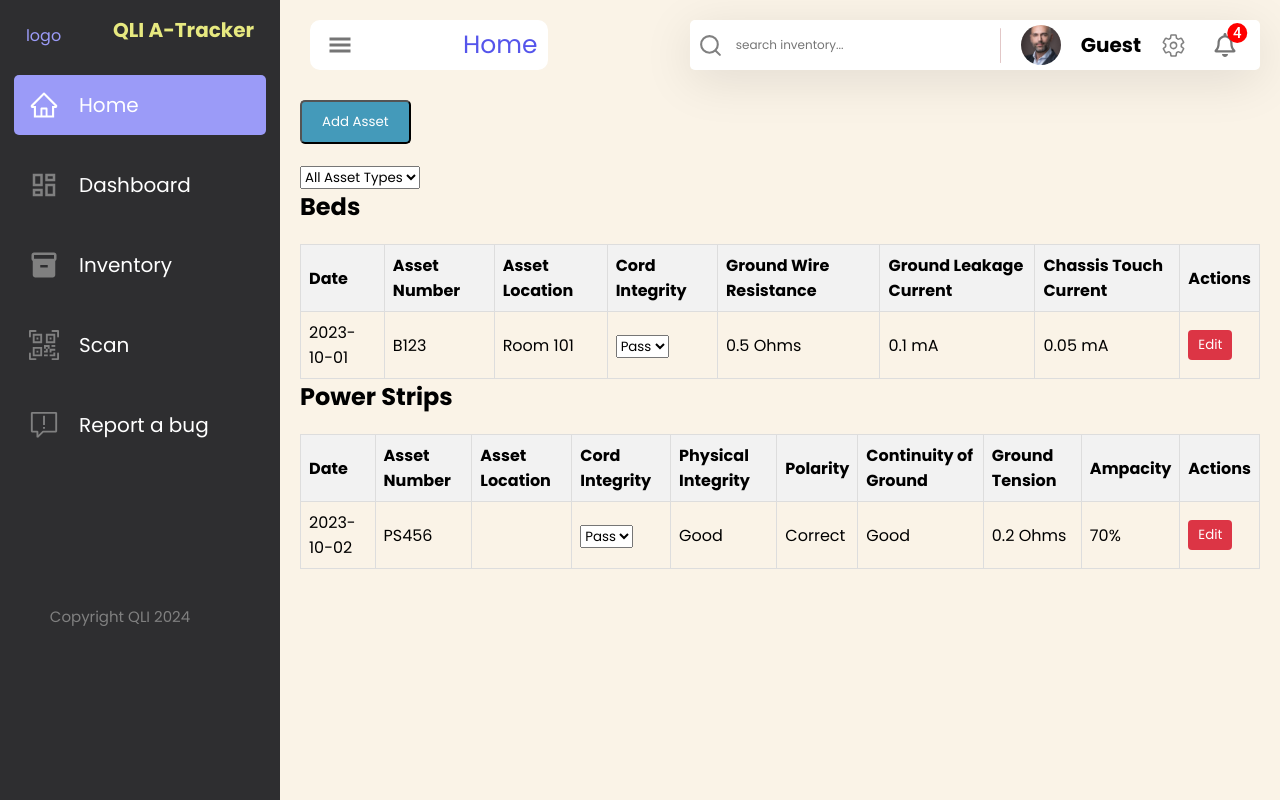
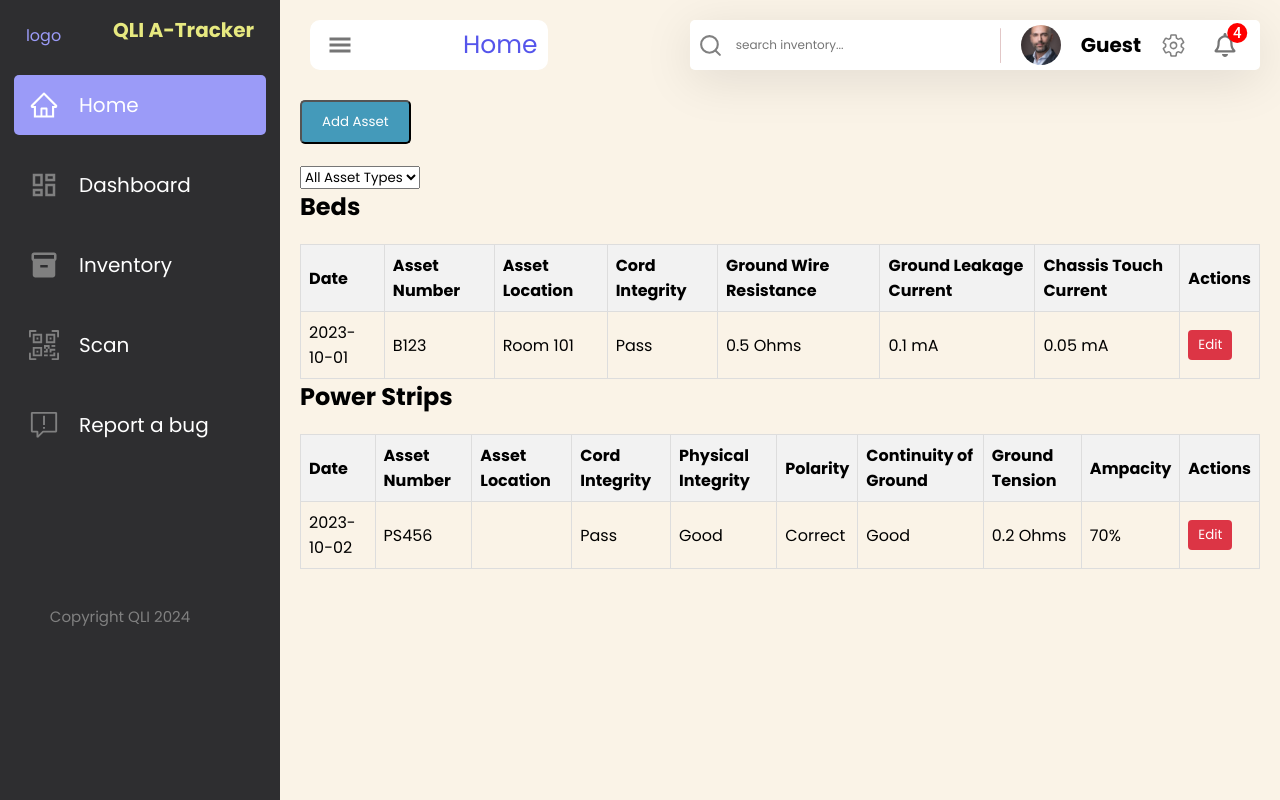
Before and after one commit to Patrick-250/A-tracker, a React (Vite) app in the folder client/: page /inventory in a window 1280 px wide. Built offline with nearby package versions, Linux system fonts and the light colour scheme.

Commit message:
fixed a bug on cord integrity

```diff
--- a/client/src/Pages/Inventory/Inventory.jsx
+++ b/client/src/Pages/Inventory/Inventory.jsx
@@ -357,6 +357,7 @@ const Inventory = ({ scannedAsset }) => {
                         <td>{asset.assetNumber}</td>
                         <td>{asset.assetLocation}</td>
                         <td>
+                          {editingAsset && editingAsset.id === asset.id ? (
                             <select
                               value={asset.cordIntegrity}
                               onChange={(e) => {
@@ -371,6 +372,9 @@ const Inventory = ({ scannedAsset }) => {
                               <option value="Pass">Pass</option>
                               <option value="Fail">Fail</option>
                             </select>
+                          ) : (
+                            asset.cordIntegrity
+                          )}
                         </td>
                         {type === "Bed" && (
                           <>
```
Lines whose indentation alone changed are shown as unchanged.
